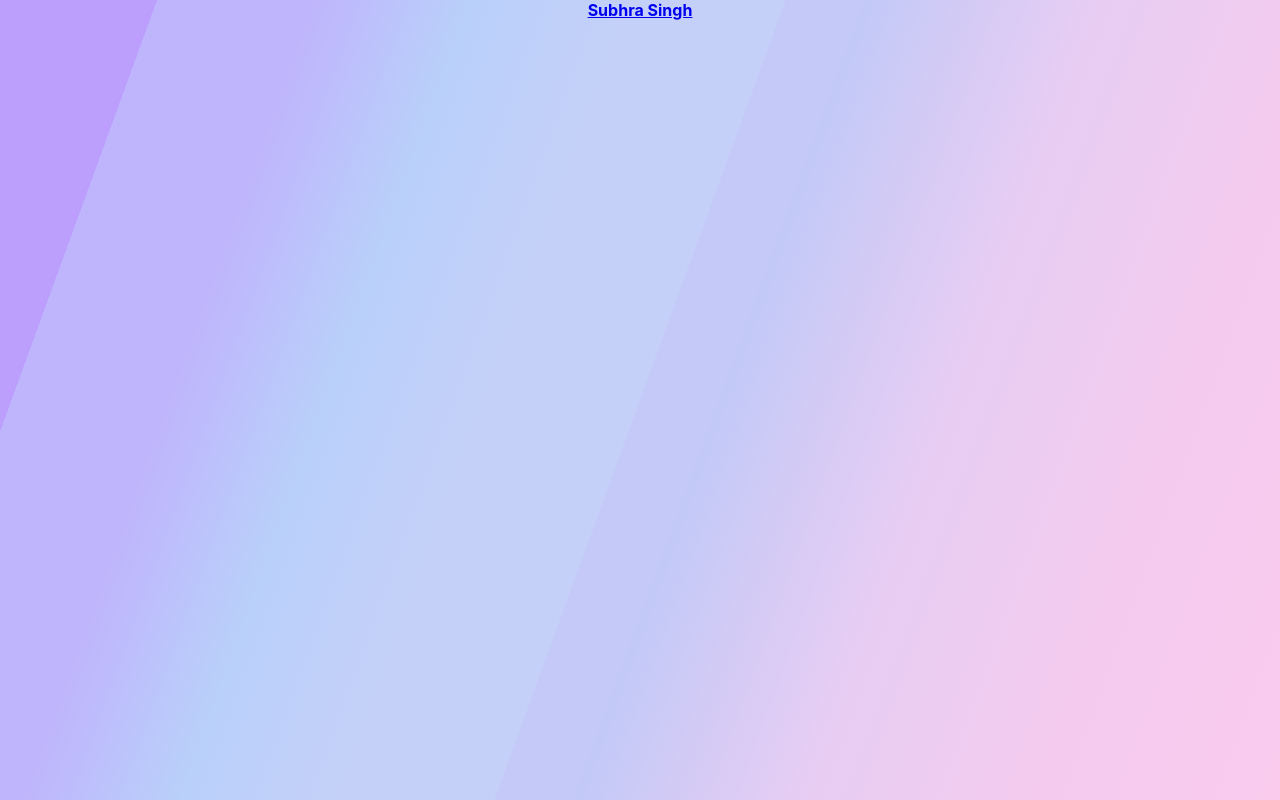
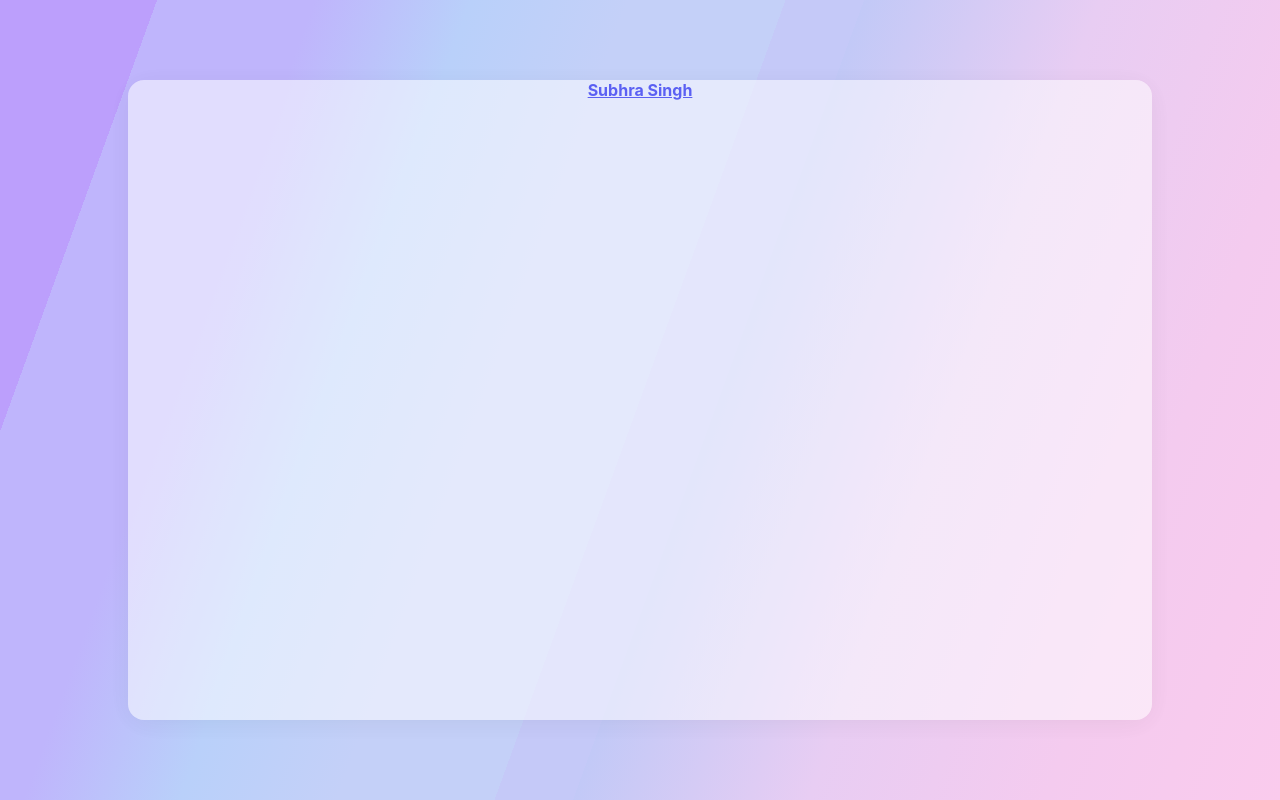
Before and after one commit to SubhraPriyadarshinee/Placement-Grabber, a React (Create React App) app: page / in a window 1280 px wide. Built offline with nearby package versions, Linux system fonts and the light colour scheme.

Commit message:
glass css added

```diff
--- a/src/App.css
+++ b/src/App.css
@@ -13,49 +13,39 @@
   margin: 0;
   padding: 0;
 }
-html, body, #wrapper {
-  width: 100%;
-  min-height: 100%;
-}
 
 
 .main{
   background: linear-gradient(110deg, #bc9ffc 0% 10%, #bfb5fc 10% 20%,#b9d0fa,#c4d0f8 40% 50%,#c5c9f8 50% 55%,#c2c9f7 55%,#e8cdf3,#f4cbef,#facbed);
     height: 100vh;
+    /* background-color: aqua; */
 
 }
-
-/* .App-logo {
-  height: 40vmin;
-  pointer-events: none;
-} */
-
-/* @media (prefers-reduced-motion: no-preference) {
-  .App-logo {
-    animation: App-logo-spin infinite 20s linear;
-  }
-} */
-
-/* .App-header {
-  background-color: #282c34;
-  min-height: 100vh;
-  display: flex;
-  flex-direction: column;
-  align-items: center;
-  justify-content: center;
-  font-size: calc(10px + 2vmin);
-  color: white;
-} */
-
-/* .App-link {
-  color: #61dafb;
+.flex_container{
+ display: flex;
+ align-items: center;
+ justify-content: center;
+ height: 100vh;
+ opacity: 90%;
 }
 
-@keyframes App-logo-spin {
-  from {
-    transform: rotate(0deg);
+.glass{
+  min-height: 80vh;
+  width: 80%;
+  background: white;
+  border-radius: 16px;
+  box-shadow: 0 4px 30px rgb(0 0 0 / 10%);
+  backdrop-filter: blur(5px);
+  -webkit-backdrop-filter: blur(5px);
+  opacity: 60%;
+}
+
+
+@supports (-webkit-backdrop-filter: none) or (backdrop-filter: none) {
+  .glass {
+    -webkit-backdrop-filter: blur(10px);
+    backdrop-filter: blur(10px);
+    background-color: white;
   }
-  to {
-    transform: rotate(360deg);
-  }
-} */
+
+}
--- a/src/App.js
+++ b/src/App.js
@@ -1,15 +1,20 @@
-import './App.css';
-import Appbody from './Appbody'
+import "./App.css";
+import Appbody from "./Appbody";
 
-const App= () => {
+const App = () => {
   return (
     <div className="App">
       <div className="main">
-      <Appbody/>
-
+        <div className="flex_container">
+          <div className="glass">
+            <h1 className="logo">
+              <a href="#">Subhra Singh</a>
+            </h1>
+          </div>
+        </div>
       </div>
     </div>
   );
-}
+};
 
 export default App;
--- a/src/Appbody.js
+++ b/src/Appbody.js
@@ -2,20 +2,11 @@ import "./App.css";
 
 function Appbody() {
   return (
-    <div className="main">
+      <div className="glass">
         <h1 className="logo">
           <a href="#">Subhra Singh</a>
         </h1>
-        {/* <div className="nav-wrap">
-          <nav className="main-nav" role="navigation">
-            <ul className="list-hover-slide unstyled">
-              <li>
-                <a href="#">About</a>
-              </li>
-            </ul>
-          </nav>
-        </div> */}
-    </div>
+      </div>
   );
 }
 
```
